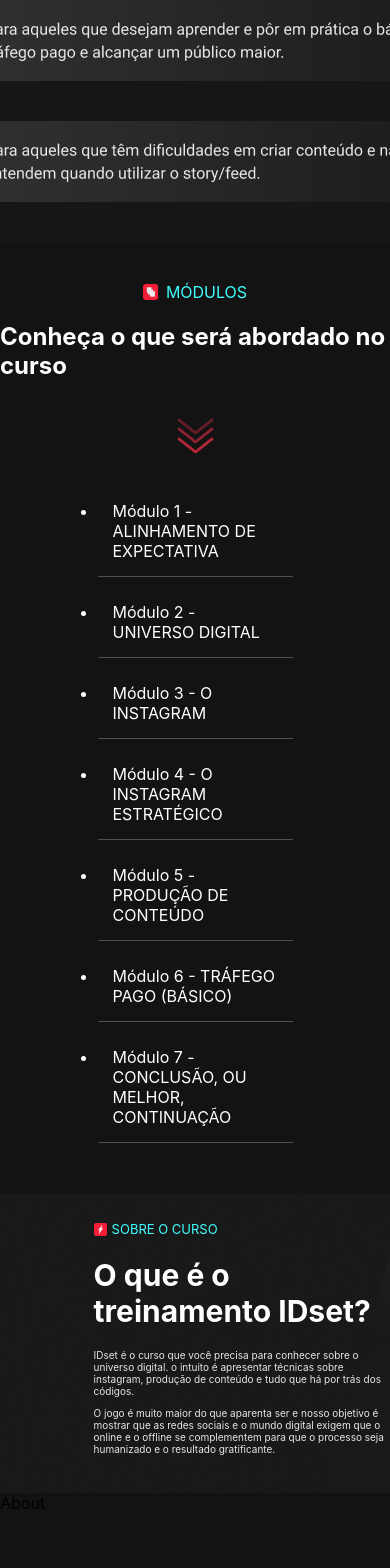
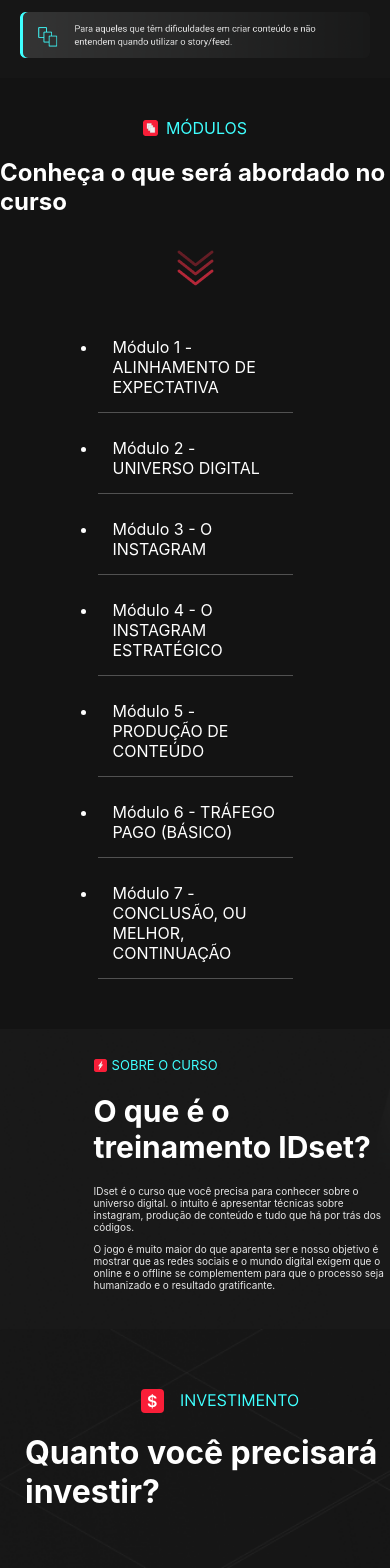
Before and after one commit to rafhaelgomes-dev/IDset-Landing-page, a React (Create React App) app: page / in a window 390 px wide. Shown: the part 1820-3388 px from the top of the page. Built offline with nearby package versions, Linux system fonts and the light colour scheme.

Commit message:
finalizando landing page

```diff
--- a/src/Pages/Home.js
+++ b/src/Pages/Home.js
@@ -1,4 +1,4 @@
-import { About } from "../components/About/About";
+import { Footer } from "../components/footer/Footer";
 import { AboutTheCourse } from "../components/AboutTheCourse/AboutTheCourse";
 import Header from "../components/Header/Header";
 import { Investment } from "../components/Investment/Investment";
@@ -11,8 +11,8 @@ const Home = () => {
      <TargetAudience />
      <Modules />
      <AboutTheCourse />
-     <About />
      <Investment />
+     <Footer />
     </div>
   )
 }
--- a/src/components/About/About.js
+++ /dev/null
@@ -1,9 +0,0 @@
-import styles from './About.module.css'
-
-export const About = () => {
-  return (
-    <div className={styles.containerAbout}>
-      <p>About</p>
-    </div>
-  )
-}
--- a/src/components/About/About.module.css
+++ /dev/null
@@ -1,4 +0,0 @@
-.containerAbout {
-  height: 400px;
-  background-color: #131313;
-}
--- a/src/components/TargetAudience/TargetAudience.module.css
+++ b/src/components/TargetAudience/TargetAudience.module.css
@@ -21,7 +21,25 @@
 }
 
 .divImagensTextos img {
-  margin-bottom: 40px;
+  margin-bottom: 20px;
+}
+
+@media screen and (max-width: 623px) {
+  .divImagensTextos img {
+    max-width: 550px;
+  }
+}
+
+@media screen and (max-width: 586px) {
+  .divImagensTextos img {
+    max-width: 400px;
+  }
+}
+
+@media screen and (max-width: 586px) {
+  .divImagensTextos img {
+    max-width: 350px;
+  }
 }
 
 .containerPublicoAlvo {
--- /dev/null
+++ b/src/components/footer/Footer.js
@@ -0,0 +1,9 @@
+import styles from './Footer.module.css'
+import FotoPasip from '../../assets/fotoPasip.png'
+export const Footer = () => {
+  return (
+    <div className={styles.containerAbout}>
+      <p>Todos os direitos reservados</p>
+    </div>
+  )
+}
--- /dev/null
+++ b/src/components/footer/Footer.module.css
@@ -0,0 +1,8 @@
+.containerAbout {
+  height: 72px;
+  background-color: #2C2C2C;
+  display: flex;
+  justify-content: center;
+  align-items: center;
+  color: white;
+}
```
Also changed, not shown: src/assets/fotoPasip.png (added).
